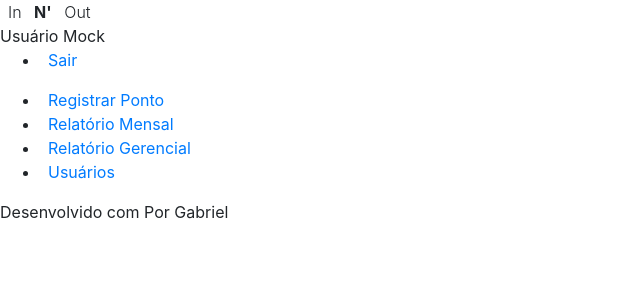
After one commit to gabrielgdhl/innout, a PHP site: template src/views/templates/left.php in a window 1280 px wide. The commit adds this page. Shown: the top 300 px of the page, without its empty margins (0-640 px from the left). Run offline with PHP 8.4, Linux system fonts and the light colour scheme; the template is opened without the code that fills it, so the values that code supplies are empty; some libraries are stand-ins or nearby versions.

Commit message:
Adiciona arquivos de template e organiza partes da tela

```diff
--- a/src/config/loader.php
+++ b/src/config/loader.php
@@ -41,5 +41,8 @@ function loadTemplateView($viewName, $params = array()){
             }
         }
     }
+    require_once(TEMPLATE_PATH."/header.php");
+    require_once(TEMPLATE_PATH."/left.php");
     require_once(VIEW_PATH."/{$viewName}.php");
+    require_once(TEMPLATE_PATH."/footer.php");
 }
--- a/src/views/day_records.php
+++ b/src/views/day_records.php
@@ -1 +1,3 @@
-<h1>Palmeiras</h1>
+<main class="content">
+    <h1>Palmeiras</h1>
+</main>
--- /dev/null
+++ b/src/views/templates/footer.php
@@ -0,0 +1,7 @@
+<footer class="footer">
+    <span>Desenvolvido com</span>
+    <span><i class="icofont-heart text-danger"></i></span>
+    <span>Por Gabriel</span>
+</footer>
+</body>
+</html>
--- /dev/null
+++ b/src/views/templates/header.php
@@ -0,0 +1,42 @@
+<!DOCTYPE html>
+<html lang="en">
+<head>
+    <meta charset="UTF-8">
+    <meta http-equiv="X-UA-Compatible" content="IE=edge">
+    <meta name="viewport" content="width=device-width, initial-scale=1.0">
+    <link rel="stylesheet" href="assets/css/comum.css">
+    <link rel="stylesheet" href="assets/css/bootstrap.min.css">
+    <link rel="stylesheet" href="assets/css/icofont.min.css">
+    <link rel="stylesheet" href="assets/css/template.css">
+    <title>In N' Out</title>
+</head>
+<body>
+    <header class="header">
+        <div class="logo">
+            <i class="icofont-travelling mr-2"></i>
+            <span class="font-weight-light">In</span>
+            <span class="font-weight-bold mx-2">N'</span>
+            <span class="font-weight-light">Out</span>
+            <i class="icofont-runner-alt-1 ml-2"></i>
+        </div>
+        <div class="menu-toggle mx-3">
+            <i class="icofont-navigation-menu"></i>
+        </div>
+        <div class="spacer"></div>
+            <div class="dropdown">
+                <div class="dropdown-button">
+                    <span>Usuário Mock</span>
+                    <i class="icofont-simple-down ml-2"></i>
+                </div>
+                <div class="dropdown-content">
+                    <ul class="nav-list">
+                        <li class="nav-item">
+                            <a href="logout.php">
+                                <i class="icofont-logout mr-2"></i>
+                                Sair
+                            </a>
+                        </li>
+                    </ul>
+                </div>
+            </div>
+    </header>
--- /dev/null
+++ b/src/views/templates/left.php
@@ -0,0 +1,30 @@
+<aside class="sidebar">
+    <nav class="menu mt-3">
+        <ul class="nav-list">
+            <li class="nav-item">
+                <a href="day_records.php">
+                    <i class="icofont-ui-check mr-2"></i>
+                    Registrar Ponto
+                </a>
+            </li>
+            <li class="nav-item">
+                <a href=".php">
+                    <i class="icofont-ui-calendar mr-2"></i>
+                    Relatório Mensal
+                </a>
+            </li>
+            <li class="nav-item">
+                <a href=".php">
+                    <i class="icofont-chart-histogram mr-2"></i>
+                    Relatório Gerencial
+                </a>
+            </li>
+            <li class="nav-item">
+                <a href=".php">
+                    <i class="icofont-users mr-2"></i>
+                    Usuários
+                </a>
+            </li>
+        </ul>
+    </nav>
+</aside>
```
Also changed, not shown: public/index.php (+6 -5 lines), src/views/login.php (+0 -15 lines), public/assets/css/template.css (added).
